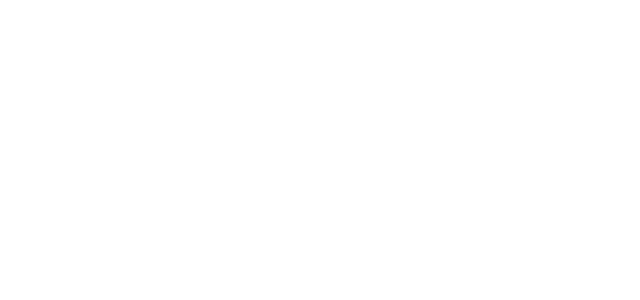
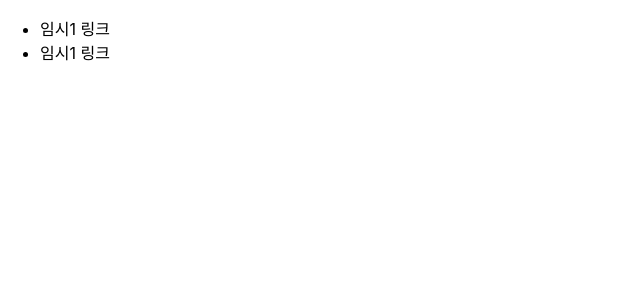
Before and after one commit to akm4545/opggClone-front, a React (Create React App) app in the folder opgg-front/: page / in a window 1280 px wide. Before the commit this address had no page. Shown: the top 300 px of the page, without its empty margins (0-640 px from the left). Built offline with nearby package versions, Linux system fonts and the light colour scheme.

Commit message:
임시 인덱스 페이지 생성 (링크 달아서 사용

```diff
--- a/opgg-front/src/App.js
+++ b/opgg-front/src/App.js
@@ -3,11 +3,13 @@
 import { Routes } from '../node_modules/react-router-dom/dist/index';
 import LoginPage from './pages/LoginPage';
 import RegisterPage from './pages/RegisterPage';
+import TempIndex from './pages/TempIndex';
 
 const App = () => {
   return (
     <>
       <Routes>
+        <Route path="/" element={<TempIndex/>}></Route>
         <Route path="/login" element={<LoginPage/>}></Route>
         <Route path="/register" element={<RegisterPage/>}></Route>
       </Routes>
--- /dev/null
+++ b/opgg-front/src/pages/TempIndex.js
@@ -0,0 +1,21 @@
+import React from "react";
+
+//index 페이지 생성 전 임시 페이지
+const TempIndex = () => {
+    return (
+        <>
+            <div>
+                <ul>
+                    <li>
+                        임시1 링크
+                    </li>
+                    <li>
+                        임시1 링크
+                    </li>
+                </ul>
+            </div>
+        </>
+    );
+};
+
+export default TempIndex;
```
